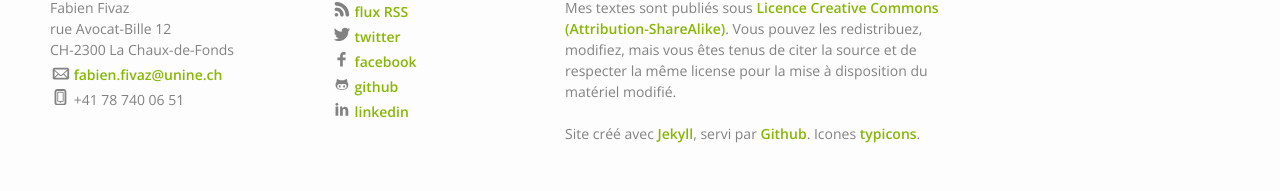
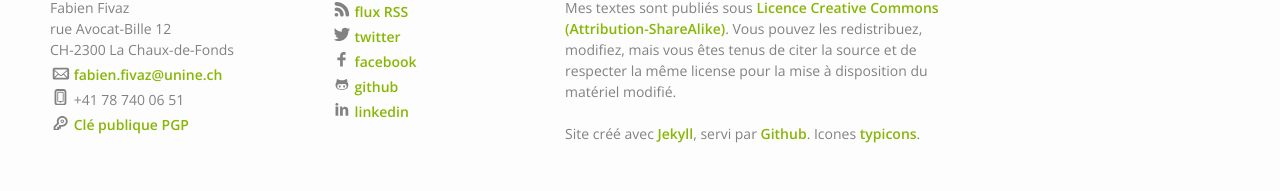
Before and after one commit to ffivaz/ffivaz.github.io, a Jekyll site: the page built from index.html, in a window 1280 px wide. Shown: the part 2057-2248 px from the top of the page. Built offline with Jekyll 4.4.1, drawn with Linux system fonts in a browser that asks for light colours; nearby versions of some CDN libraries; the list of posts is cut into pages by our own code; comment, search, counter and statistics services are not loaded.

Commit message:
Add pgp key...

```diff
--- a/_includes/footer.html
+++ b/_includes/footer.html
@@ -16,6 +16,10 @@
           <li>
             <svg baseProfile="tiny" xmlns="http://www.w3.org/2000/svg" width="20" height="20" viewBox="0 0 22 19" fill="#828282"><g><path d="M15 3h-7c-1.654 0-3 1.346-3 3v12c0 1.654 1.346 3 3 3h7c1.654 0 3-1.346 3-3v-12c0-1.654-1.346-3-3-3zm1 15c0 .551-.449 1-1 1h-7c-.551 0-1-.449-1-1v-12c0-.551.449-1 1-1h7c.551 0 1 .449 1 1v12zM14 6h-5c-.55 0-1 .45-1 1v9c0 .55.45 1 1 1h1.5c0 .553.448 1 1 1s1-.447 1-1h1.5c.55 0 1-.45 1-1v-9c0-.55-.45-1-1-1zm0 10h-5v-9h5v9z"/></g></svg>
             +41 78 740 06 51
+          </li>
+          <li>
+            <svg baseProfile="tiny" xmlns="http://www.w3.org/2000/svg" width="20" height="20" viewBox="0 0 22 19" fill="#828282"><path d="M10 21h-6v-4.414l3.783-3.783c-.187-.587-.283-1.192-.283-1.803 0-3.309 2.691-6 6-6s6 2.691 6 6-2.691 6-6 6h-1.5v2h-2v2zm-4-2h2v-2h2v-2h3.5c2.206 0 4-1.794 4-4s-1.794-4-4-4-4 1.794-4 4c0 .559.121 1.109.359 1.639l.285.631-4.144 4.144v1.586zM13.5 9.998c.551 0 1 .449 1 1.002 0 .552-.449 1-1 1s-1-.448-1-1c0-.553.449-1.002 1-1.002m0-1c-1.104 0-2 .896-2 2.002 0 1.104.896 2 2 2 1.105 0 2-.896 2-2 0-1.105-.895-2.002-2-2.002z"/></svg>
+            <a href="http://pgp.mit.edu/pks/lookup?op=get&search=0xD524ABBBA12D1BB1" target="_blank">Clé publique PGP</a>
           </li>
         </ul>
       </div>
```
